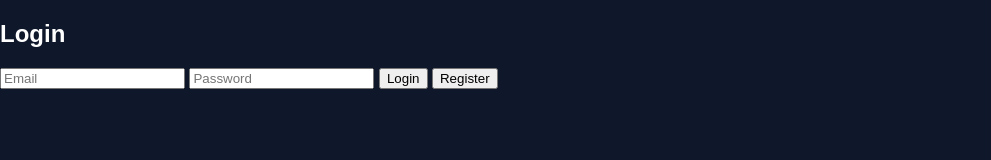
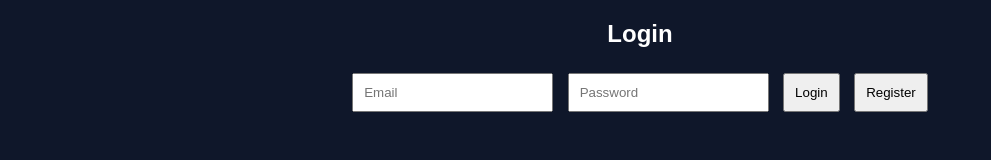
Before and after one commit to Opsolver120/Blaah, a plain HTML site: page index.html in a window 1280 px wide. Shown: the whole page, without its empty margins (0-991 px from the left). Drawn offline with Linux system fonts and the light colour scheme.

Commit message:
Update style.css

```diff
--- a/style.css
+++ b/style.css
@@ -1,26 +1,24 @@
 body {
-  margin: 0;
   font-family: Arial;
   background: #0f172a;
   color: white;
+  text-align: center;
 }
 
-.sidebar {
-  width: 200px;
-  height: 100vh;
-  background: #020617;
-  padding: 20px;
-  position: fixed;
+input {
+  padding: 10px;
+  margin: 5px;
 }
 
-.main {
-  margin-left: 220px;
-  padding: 20px;
+button {
+  padding: 10px;
+  margin: 5px;
+  cursor: pointer;
 }
 
 .card {
   background: #1e293b;
-  padding: 15px;
-  margin: 10px 0;
+  margin: 10px;
+  padding: 10px;
   border-radius: 10px;
 }
```
